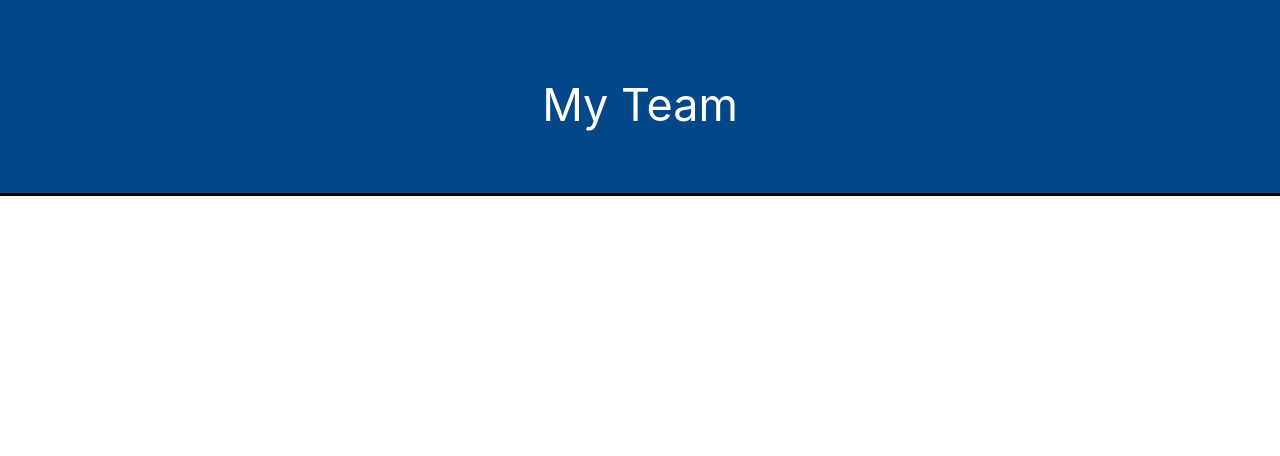
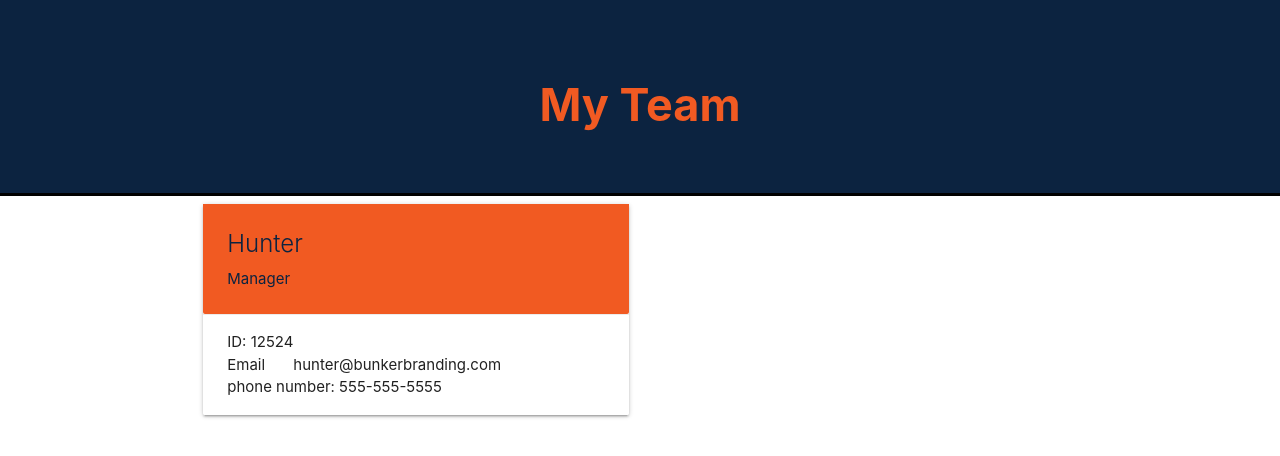
Before and after one commit to hmustain/Team-Profile-Generator, a website: page dist/index.html in a window 1280 px wide. Drawn offline with nearby package versions, Linux system fonts and the light colour scheme.

Commit message:
working on css for a single card before working on javascript code

```diff
--- a/dist/index.html
+++ b/dist/index.html
@@ -9,10 +9,33 @@
     <link rel="stylesheet" href="./style.css">
     <title>Team Profile Generator</title>
 </head>
-<header class="header">
-    <h1 id="header-text">My Team</h1>
-</header>
 <body>
+    <header class="header">
+        <h1 id="header-text">My Team</h1>
+    </header>
+    <div class="container">
+        <div class="row">
+            <div class="col s12 m6">
+              <div class="card">
+                <div class="card-content emp-title ">
+                  <span class="card-title emp-name">Hunter</span>
+                  <ul>
+                    <li>
+                        Manager
+                    </li>
+                  </ul>
+                </div>
+                <div class="card-action emp-info">
+                    <ul>
+                        <li>ID: 12524</li>
+                        <li>Email <a href="hunter@bunkerbranding.com"></a>hunter@bunkerbranding.com</li>
+                        <li>phone number: 555-555-5555</li>
+                    </ul>
+                </div>
+              </div>
+            </div>
+          </div>
+    </div>
     <script src="https://cdnjs.cloudflare.com/ajax/libs/materialize/1.0.0/js/materialize.min.js"></script>
 </body>
 </html>
--- a/dist/style.css
+++ b/dist/style.css
@@ -1,3 +1,8 @@
+:root {
+    --primary: #0c2340;
+    --secondary: #f15a22
+}
+
 * {
     padding: 0;
     margin: 0;
@@ -5,8 +10,8 @@
   }
 
   .header {
-    background-color: #034788;
-    color: white;
+    background-color: var(--primary);
+    color: var(--secondary);
     padding: 3%;
     border-bottom: 3px solid black;
     display: flex;
@@ -16,4 +21,10 @@
 
  #header-text {
       font-size: 300%;
+      font-weight: bolder;
   }
+
+  .emp-title {
+    background-color: var(--secondary);
+    color: var(--primary);
+}
```
